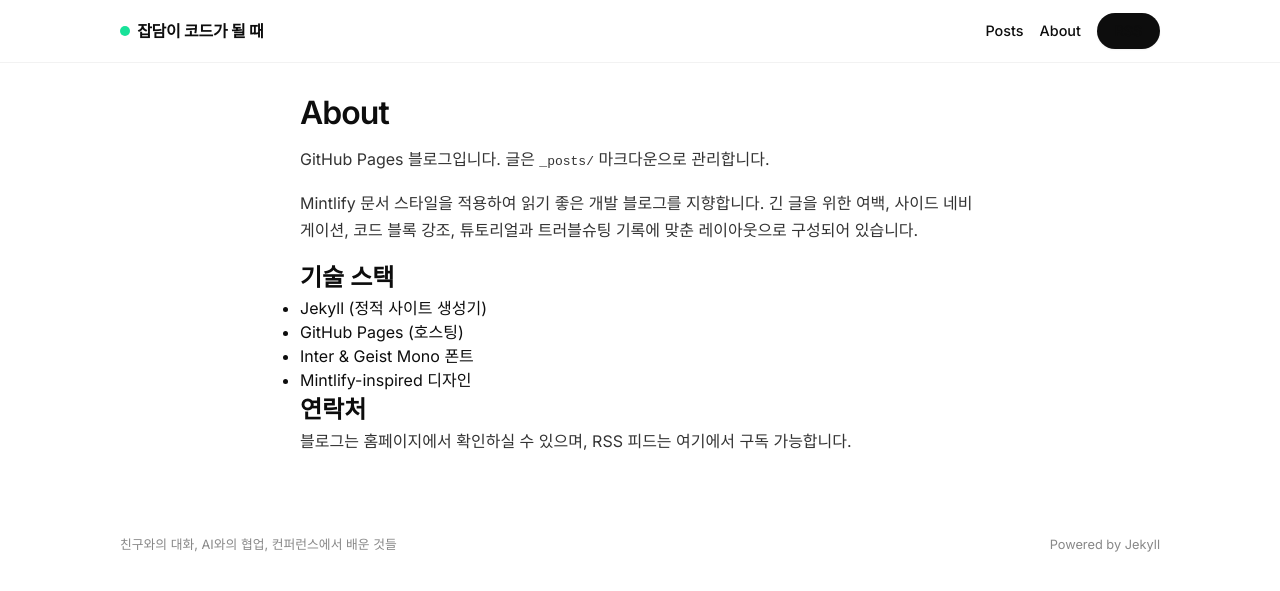
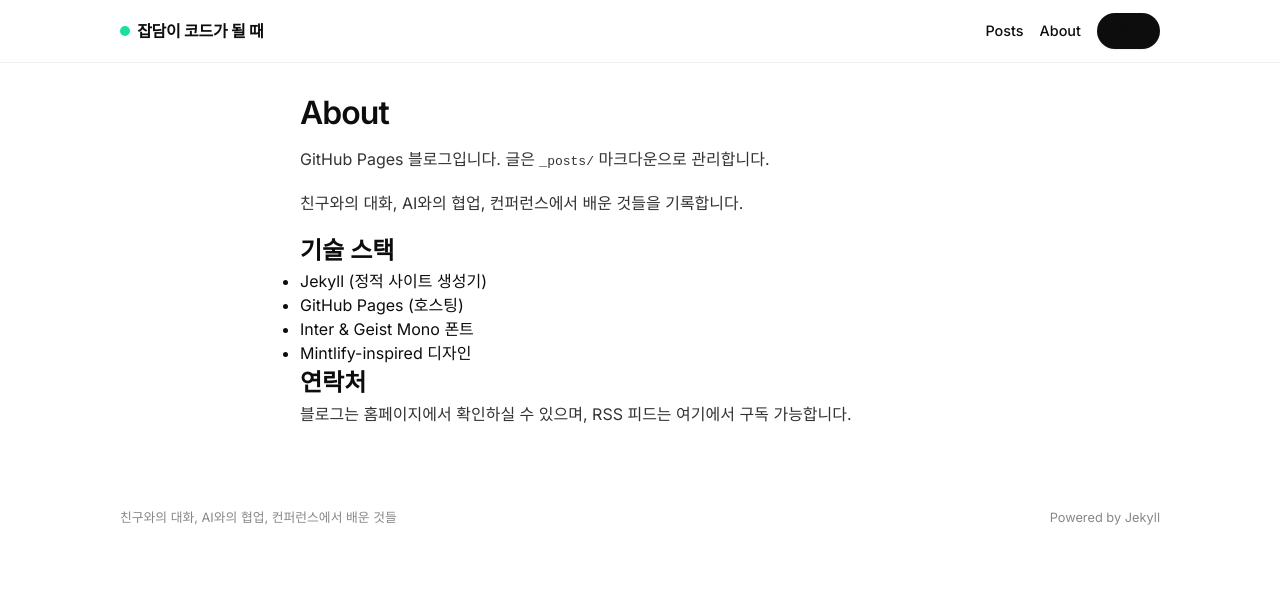
Before and after one commit to keepConcentration/keepConcentration.github.io, a Jekyll site: the page built from about.md, in a window 1280 px wide. Shown: the top 591 px of the page. Built offline with Jekyll 4.4.1, drawn with Linux system fonts in a browser that asks for light colours.

Commit message:
템플릿 문구 제거: tagline + about

```diff
--- a/_config.yml
+++ b/_config.yml
@@ -1,6 +1,6 @@
 title: 잡담이 코드가 될 때
 description: 친구와의 대화, AI와의 협업, 컨퍼런스에서 배운 것들
-tagline: 긴 글을 위한 여백, 사이드 네비, 코드 블록. 튜토리얼과 트러블슈팅 기록에 맞춘 레이아웃.
+tagline: 친구와의 대화, AI와의 협업, 컨퍼런스에서 배운 것들
 url: "https://keepConcentration.github.io"
 baseurl: ""
 timezone: Asia/Seoul
--- a/about.md
+++ b/about.md
@@ -8,7 +8,7 @@ permalink: /about/
   <div class="page-content">
     <h1 class="page-title">About</h1>
     <p>GitHub Pages 블로그입니다. 글은 <code>_posts/</code> 마크다운으로 관리합니다.</p>
-    <p>Mintlify 문서 스타일을 적용하여 읽기 좋은 개발 블로그를 지향합니다. 긴 글을 위한 여백, 사이드 네비게이션, 코드 블록 강조, 튜토리얼과 트러블슈팅 기록에 맞춘 레이아웃으로 구성되어 있습니다.</p>
+    <p>친구와의 대화, AI와의 협업, 컨퍼런스에서 배운 것들을 기록합니다.</p>
 
     <h2>기술 스택</h2>
     <ul>
```
